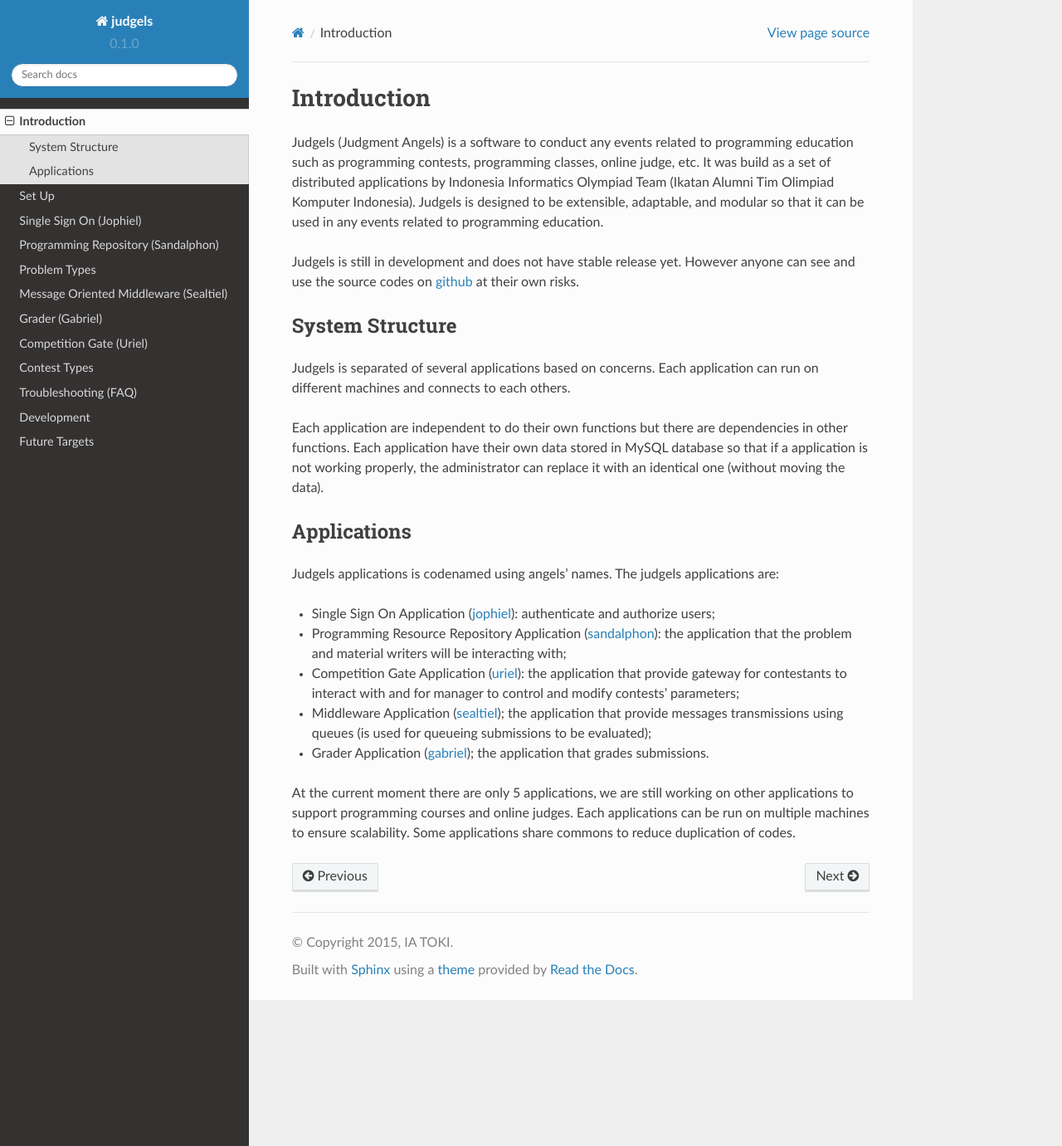
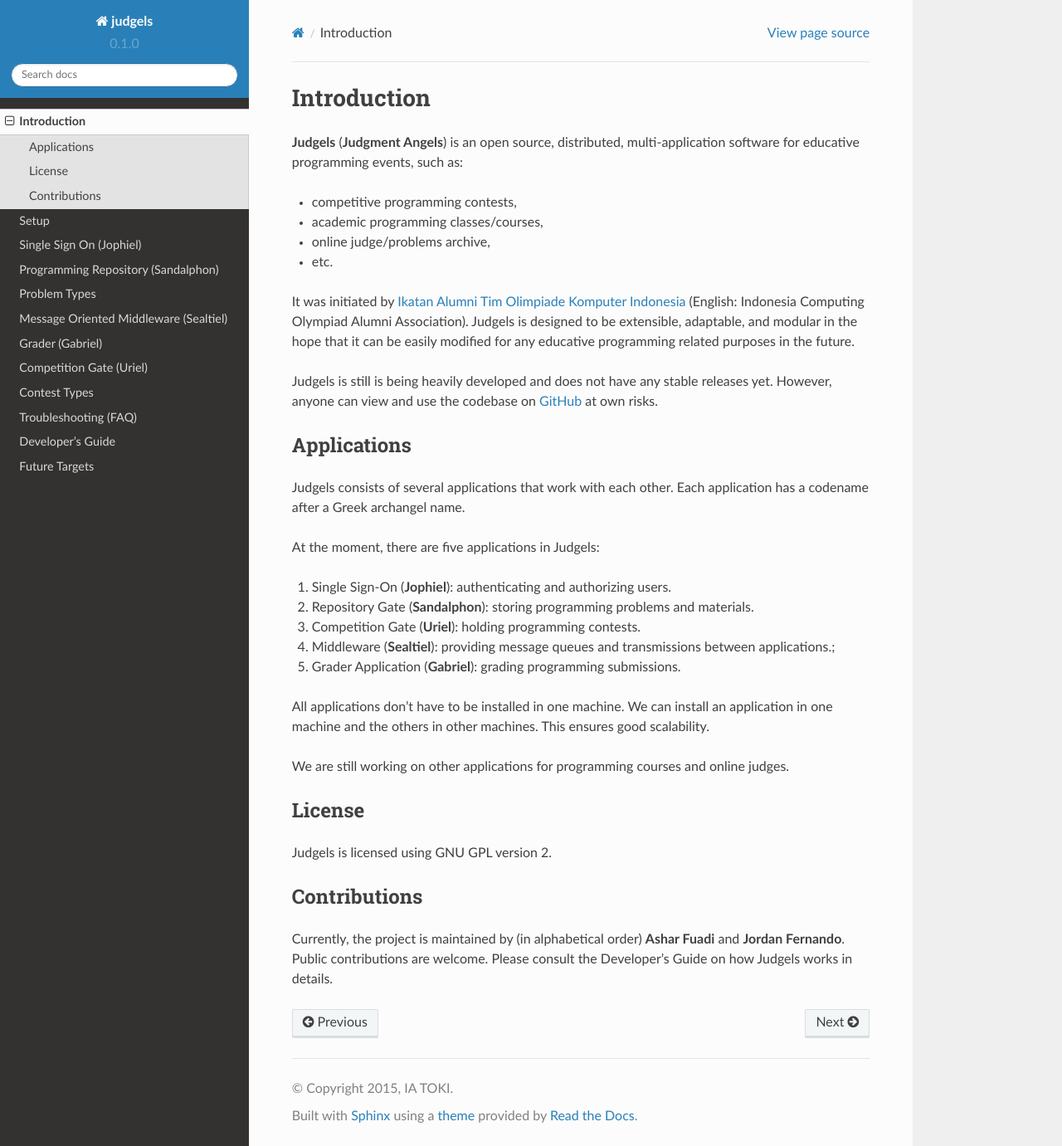
Before and after one commit to judgels/judgels, a Sphinx documentation site: the page built from docs/Introduction.rst, in a window 1280 px wide and 1381 px high. Shown: the whole window at 83% size. Built offline with Sphinx 7.4.7 and the Read the Docs theme 2.0.0, drawn with Linux system fonts in a browser that asks for light colours; formulas are drawn with MathJax 3.

Commit message:
Update docs

```diff
--- a/docs/Development.rst
+++ b/docs/DevelopersGuide.rst
@@ -1,5 +1,5 @@
-Development
-***********
+Developer's Guide
+*****************
 
 To start contributing to judgels development, you can view the project hosted on `github <https://github.com/ia-toki/judgels>`_. We put the issues of all judgels applications in that repository.
 
@@ -16,10 +16,10 @@
   Below are the images of two applications with similar look and feel using Judgels Play Commons.
 
   .. image:: _static/jophiel-look-and-feel.png
-  	:width: 45%
+    :width: 45%
 
   .. image:: _static/uriel-look-and-feel.png
-	:width: 45%
+    :width: 45%
 
 - Judgels Gabriel Commons
 
@@ -34,12 +34,12 @@
   Judgels Frontend Commons also depends on Judgels Play Commons for layout and Judgels Gabriel Commons to provide base submission polling class. The dependency of Judgels Frontend Commons can be seen in image below.
 
   .. image:: _static/commons-dependencies.png
-  	:align: center
+    :align: center
 
 To use commons, Judgels applications directory must be on the same level as the commons directory. The build dependencies for all Judgels applications are shown in the image below.
 
 .. image:: _static/build-dependencies.png
-	:align: center
+    :align: center
 
 Besides commons, Judgels applications are also connected to each other. The dependencies for Judgels applications:
 
@@ -48,40 +48,40 @@
   Jophiel doesn't have any dependencies to any Judgels applications as shown in the image below. Jophiel can be run and provide single sign on service independently.
 
   .. image:: _static/jophiel-runtime-dependencies.png
-  	:align: center
+    :align: center
 
 - Sandalphon
 
   Sandalphon has dependencies to Jophiel for authentication and authorization and to Sealtiel for sending grading message to Gabriel.
 
   .. image:: _static/sandalphon-runtime-dependencies.png
-  	:align: center
+    :align: center
 
 - Uriel
 
   Uriel has dependencies to Jophiel for authentication and authorization, to Sandalphon for rendering problems, and to Sealtiel for sending grading message to Gabriel.
 
   .. image:: _static/uriel-runtime-dependencies.png
-  	:align: center
+    :align: center
 
 - Sealtiel
 
   Sealtiel has dependencies to RabbitMQ for storing messages inside queues.
 
   .. image:: _static/sealtiel-runtime-dependencies.png
-  	:align: center
+    :align: center
 
 - Gabriel
 
   Gabriel has dependencies to Sealtiel for polling grading requests and to Sandalphon to get problem evaluator data.
 
   .. image:: _static/gabriel-runtime-dependencies.png
-  	:align: center
+    :align: center
 
 All Judgels applications dependencies can be shown in the image below.
 
 .. image:: _static/all-runtime-dependencies.png
-	:align: center
+    :align: center
 
 In Judgels web applications, we use Model View Controller (MVC) architectural pattern (the same pattern with Play Framework default). We use `MySQl <http://www.mysql.com/>`_ and `Hibernate ORM <http://hibernate.org/orm/>`_ for the databases.
 
@@ -90,7 +90,7 @@
 Below are the image showing the flow of Judgels web applications.
 
 .. image:: _static/judgels-web-flow.png
-	:align: center
+    :align: center
 
 The explanation of elements are:
 
--- a/docs/Grader.rst
+++ b/docs/Gabriel.rst
@@ -13,7 +13,9 @@
 
 Gabriel need to connect to Sandalphon to fetch problem evaluator files (testcases, subtask configuration, constraints, checkers, etc). You need to configure the parameter in "src/main/resources/conf/application.conf" file.
 
-Gabriel depends on judgels-gabriel-commons to run, make sure judgels-gabriel-commons is on the same level of directory with Gabriel.
+Next, you have to configure Moe. Run ./configure and make in judgels-moe repository. Gabriel uses Moe to grade submissions. You need to configure the parameter in "src/main/resources/conf/application.conf" file.
+
+Gabriel depends on judgels-moe and judgels-gabriel-commons to run, make sure they are on the same level of directory with Gabriel.
 
 Running Gabriel
 ===============
--- a/docs/Introduction.rst
+++ b/docs/Introduction.rst
@@ -1,32 +1,44 @@
 Introduction
 ************
 
-Judgels (Judgment Angels) is a software to conduct any events related to programming education such as programming contests, programming classes, online judge, etc. It was build as a set of distributed applications by Indonesia Informatics Olympiad Team (Ikatan Alumni Tim Olimpiad Komputer Indonesia). Judgels is designed to be extensible, adaptable, and modular so that it can be used in any events related to programming education.
+**Judgels** (**Judgment Angels**) is an open source, distributed, multi-application software for educative programming events, such as:
 
-Judgels is still in development and does not have stable release yet. However anyone can see and use the source codes on `github <https://github.com/ia-toki/judgels>`_ at their own risks.
+- competitive programming contests,
+- academic programming classes/courses,
+- online judge/problems archive,
+- etc.
 
-System Structure
-================
+It was initiated by `Ikatan Alumni Tim Olimpiade Komputer Indonesia <http://blog.ia-toki.org/>`_ (English: Indonesia Computing Olympiad Alumni Association). Judgels is designed to be extensible, adaptable, and modular in the hope that it can be easily modified for any educative programming related purposes in the future.
 
-Judgels is separated of several applications based on concerns. Each application can run on different machines and connects to each others.
-
-Each application are independent to do their own functions but there are dependencies in other functions. Each application have their own data stored in MySQL database so that if a application is not working properly, the administrator can replace it with an identical one (without moving the data).
-
+Judgels is still is being heavily developed and does not have any stable releases yet. However, anyone can view and use the codebase on `GitHub <https://github.com/ia-toki/judgels>`_ at own risks.
 
 Applications
 ============
 
-Judgels applications is codenamed using angels' names.
-The judgels applications are:
+Judgels consists of several applications that work with each other. Each application has a codename after a Greek archangel name.
 
-- Single Sign On Application (`jophiel <https://github.com/ia-toki/judgels-jophiel>`_): authenticate and authorize users;
+At the moment, there are five applications in Judgels:
 
-- Programming Resource Repository Application (`sandalphon <https://github.com/ia-toki/judgels-sandalphon>`_): the application that the problem and material writers will be interacting with;
+#. Single Sign-On (**Jophiel**): authenticating and authorizing users.
 
-- Competition Gate Application (`uriel <https://github.com/ia-toki/judgels-uriel>`_): the application that provide gateway for contestants to interact with and for manager to control and modify contests' parameters;
+#. Repository Gate (**Sandalphon**): storing programming problems and materials.
 
-- Middleware Application (`sealtiel <https://github.com/ia-toki/judgels-sealtiel>`_); the application that provide messages transmissions using queues (is used for queueing submissions to be evaluated);
+#. Competition Gate (**Uriel**): holding programming contests.
 
-- Grader Application (`gabriel <https://github.com/ia-toki/judgels-gabriel>`_); the application that grades submissions.
+#. Middleware (**Sealtiel**): providing message queues and transmissions between applications.;
 
-At the current moment there are only 5 applications, we are still working on other applications to support programming courses and online judges. Each applications can be run on multiple machines to ensure scalability. Some applications share commons to reduce duplication of codes.
+#. Grader Application (**Gabriel**): grading programming submissions.
+
+All applications don't have to be installed in one machine. We can install an application in one machine and the others in other machines. This ensures good scalability.
+
+We are still working on other applications for programming courses and online judges.
+
+License
+=======
+
+Judgels is licensed using GNU GPL version 2.
+
+Contributions
+=============
+
+Currently, the project is maintained by (in alphabetical order) **Ashar Fuadi** and **Jordan Fernando**. Public contributions are welcome. Please consult the Developer's Guide on how Judgels works in details.
```
Also changed, not shown: docs/SetUp.rst (deleted, +0 -41 lines), docs/Setupp.rst (added, +49 -0 lines), docs/index.rst (+8 -8 lines), docs/FutureTargets.rst (renamed from docs/FutureTarget.rst), docs/Jophiel.rst (renamed from docs/SingleSignOn.rst), docs/Sandalphon.rst (renamed from docs/ProgrammingRepository.rst), docs/Sealtiel.rst (renamed from docs/MessageOrientedMiddleware.rst), docs/Uriel.rst (renamed from docs/CompetitionGate.rst).
